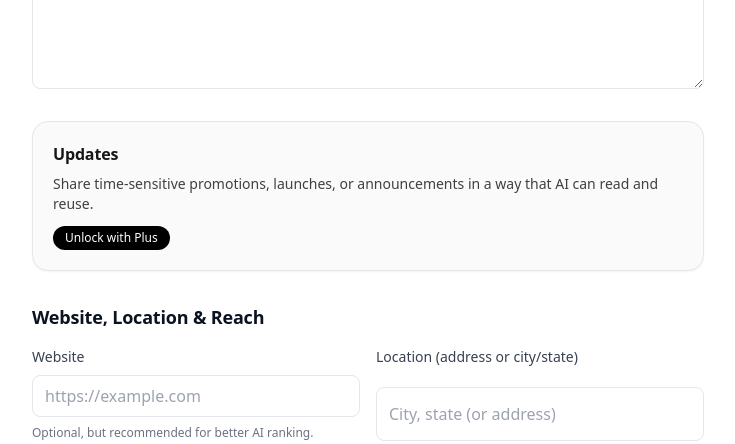
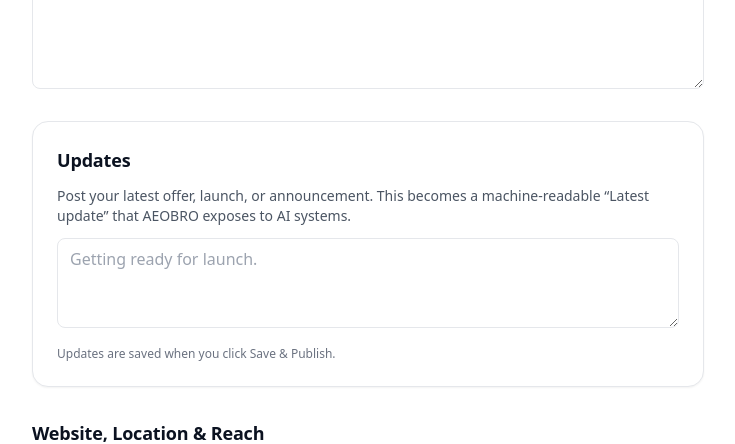
Before and after one commit to NewguyMMM/aeobro, a Next.js app: page /dashboard/editor in a window 1280 px wide. Shown: the part 880-1324 px from the top of the page, without its empty margins (248-983 px from the left). Built offline with nearby package versions, Linux system fonts and the light colour scheme; no server answers.

Commit message:
Update ProfileEditor.tsx

```diff
--- a/components/ProfileEditor.tsx
+++ b/components/ProfileEditor.tsx
@@ -1,5 +1,5 @@
 // components/ProfileEditor.tsx
-// 📅 Updated: 2025-11-18 14:40 ET
+// 📅 Updated: 2025-11-20 07:15 ET
 "use client";
 
 import * as React from "react";
@@ -12,7 +12,6 @@ import LogoUploader from "@/components/LogoUploader";
 import LinkTypeSelect from "@/components/LinkTypeSelect";
 import PublicUrlReadonly from "@/components/PublicUrlReadonly";
 import SchemaPreviewButton from "@/components/SchemaPreviewButton";
-import UpdatesCard from "@/components/UpdatesCard"; // 👈 NEW
 
 // Load the verification UI purely on the client (single source of truth at bottom)
 import dynamic from "next/dynamic";
@@ -68,7 +67,7 @@ type Profile = {
   handles?: PlatformHandles | null;
   slug?: string | null;
   verificationStatus?: VerificationStatus | null;
-  updateMessage?: string | null; // 👈 NEW
+  updateMessage?: string | null; // latest update / announcement
 };
 
 /** -------- Utils -------- */
@@ -127,6 +126,11 @@ export default function ProfileEditor({ initial }: { initial: Profile | null })
   // ---- Story
   const [tagline, setTagline] = React.useState(initial?.tagline ?? "");
   const [bio, setBio] = React.useState(initial?.bio ?? "");
+
+  // ---- Updates (latest announcement)
+  const [updateMessage, setUpdateMessage] = React.useState(
+    initial?.updateMessage ?? ""
+  );
 
   // ---- Anchors
   const [website, setWebsite] = React.useState(initial?.website ?? "");
@@ -232,8 +236,8 @@ export default function ProfileEditor({ initial }: { initial: Profile | null })
               url: normalizeUrl(l.url || ""),
             }))
           : null,
-      // NOTE: updateMessage is handled by a separate endpoint (/api/profile/update-message)
-      // so we don't include it here; UpdatesCard owns that state.
+      // 🔹 Latest update is now saved with the main profile payload
+      updateMessage: (updateMessage || "").trim() || null,
     };
   }, [
     displayName,
@@ -255,6 +259,7 @@ export default function ProfileEditor({ initial }: { initial: Profile | null })
     imageUrls,
     handles,
     links,
+    updateMessage,
   ]);
 
   /** ---- Prefill from API on mount ---- */
@@ -277,6 +282,10 @@ export default function ProfileEditor({ initial }: { initial: Profile | null })
 
         if (data.tagline != null) setTagline(data.tagline || "");
         if (data.bio != null) setBio(data.bio || "");
+
+        // Updates
+        if (data.updateMessage != null)
+          setUpdateMessage(data.updateMessage || "");
 
         if (data.website != null) setWebsite(data.website || "");
         if (data.location != null) setLocation(data.location || "");
@@ -617,12 +626,27 @@ export default function ProfileEditor({ initial }: { initial: Profile | null })
         </div>
       </section>
 
-      {/* Updates (Plus+ feature) */}
+      {/* Updates */}
       <section className="grid gap-4">
-        <UpdatesCard
-          plan={(plan as string) || "Free"}
-          initialUpdateMessage={initial?.updateMessage ?? null}
-        />
+        <div className="rounded-2xl border bg-white p-6 shadow-sm space-y-3">
+          <h3 className="text-lg font-semibold">Updates</h3>
+          <p className="text-sm text-gray-600">
+            Post your latest offer, launch, or announcement. This becomes a
+            machine-readable “Latest update” that AEOBRO exposes to AI systems.
+          </p>
+          <textarea
+            className={input}
+            rows={3}
+            placeholder="Getting ready for launch."
+            value={updateMessage}
+            onChange={(e) => setUpdateMessage(e.target.value)}
+            maxLength={500}
+          />
+          <p className="text-xs text-gray-500">
+            Updates are saved when you click{" "}
+            <span className="font-medium">Save &amp; Publish</span>.
+          </p>
+        </div>
       </section>
 
       {/* Website, Location, Service area */}
```
